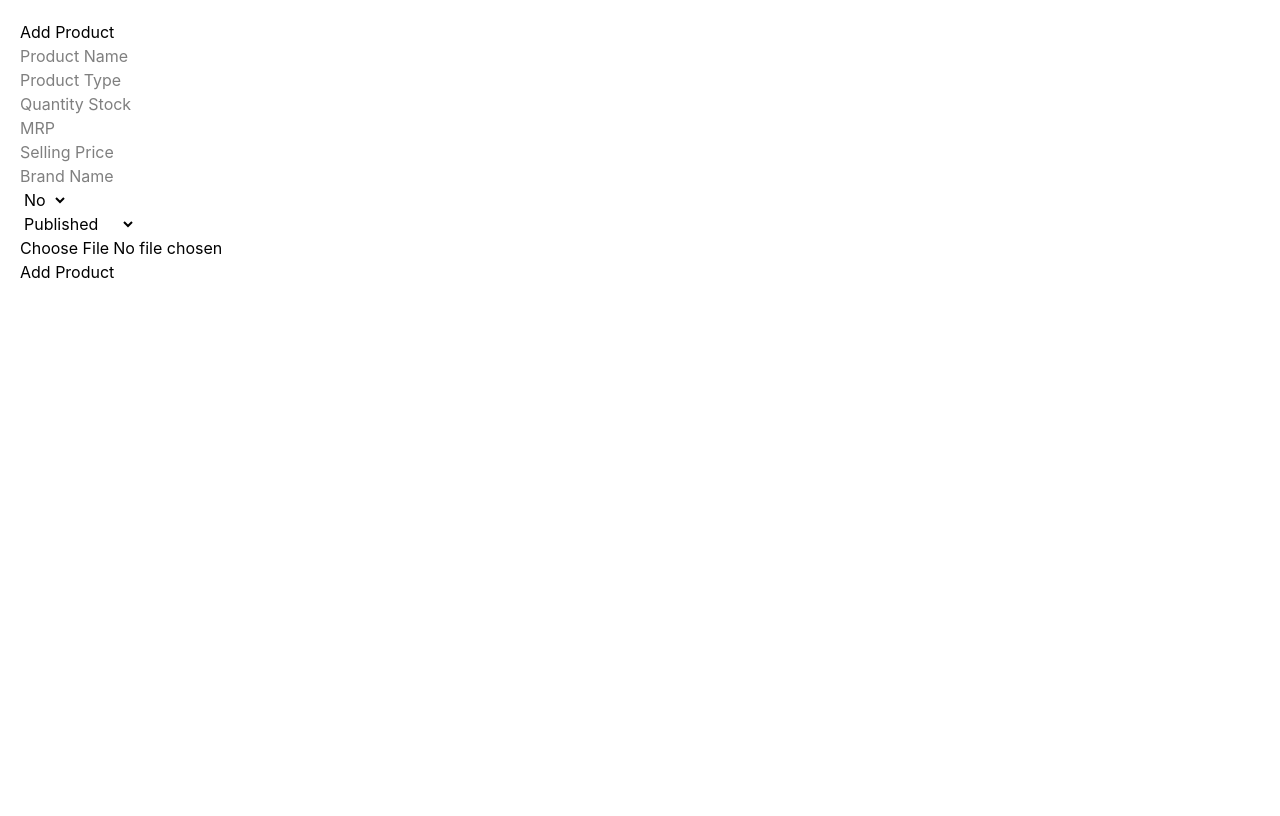
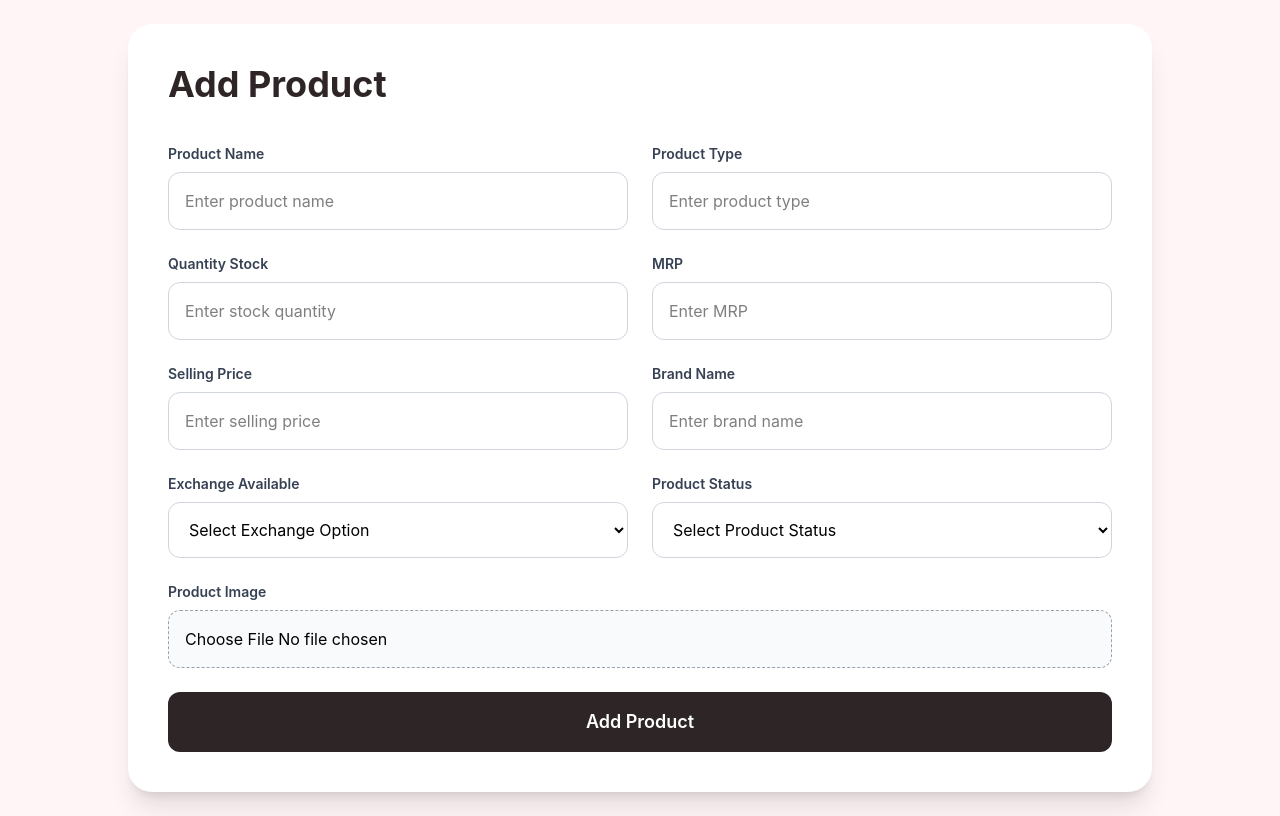
Before and after one commit to dolishaa29/Orufy_assignment, a React app in the folder Frontend/: page /AddProduct in a window 1280 px wide. Built offline with nearby package versions, Linux system fonts and the light colour scheme; the HTML template or start-up script is replaced by a standard one.

Commit message:
new updates

```diff
--- a/Frontend/package.json
+++ b/Frontend/package.json
@@ -13,6 +13,7 @@
     "@tailwindcss/vite": "^4.3.0",
     "axios": "^1.16.1",
     "js-cookie": "^3.0.5",
+    "lucide-react": "^1.16.0",
     "react": "^19.2.6",
     "react-dom": "^19.2.6",
     "react-router-dom": "^7.15.1",
--- /dev/null
+++ b/Frontend/src/components/Navbar.jsx
@@ -0,0 +1,52 @@
+import React from "react"
+
+const Navbar = ({ setSelectedPage }) => {
+  return (
+    <nav className="w-72 min-h-screen bg-white border-r border-pink-100 shadow-sm flex flex-col p-6">
+
+      <div className="mb-10">
+        <h1 className="text-3xl font-bold text-[#2E2526]">
+          Product Panel
+        </h1>
+
+        <p className="text-sm text-[#8C7A7C] mt-2">
+          Manage your products
+        </p>
+      </div>
+
+      <div className="flex flex-col gap-3">
+
+        <button
+          onClick={() => setSelectedPage("dashboard")}
+          className="text-left px-5 py-3 rounded-xl hover:bg-pink-100 transition"
+        >
+          Dashboard
+        </button>
+
+        <button
+          onClick={() => setSelectedPage("addProduct")}
+          className="text-left px-5 py-3 rounded-xl hover:bg-pink-100 transition"
+        >
+          Add Product
+        </button>
+
+        <button
+          onClick={() => setSelectedPage("viewProduct")}
+          className="text-left px-5 py-3 rounded-xl hover:bg-pink-100 transition"
+        >
+          View Product
+        </button>
+
+        <button
+          onClick={() => setSelectedPage("profile")}
+          className="text-left px-5 py-3 rounded-xl hover:bg-pink-100 transition"
+        >
+          Profile
+        </button>
+
+      </div>
+    </nav>
+  )
+}
+
+export default Navbar
--- a/Frontend/src/pages/AddProduct.jsx
+++ b/Frontend/src/pages/AddProduct.jsx
@@ -12,8 +12,8 @@ const AddProduct = () => {
     MRP: "",
     SellingPrice: "",
     BrandName: "",
-    Exchange: "no",
-    Type: "published",
+    Exchange: "",
+    Type: "",
   });
 
   const handleChange = (e) => {
@@ -31,9 +31,14 @@ const AddProduct = () => {
 
       const formData = new FormData();
 
-      Object.keys(form).forEach((key) => {
-        formData.append(key, form[key]);
-      });
+      formData.append("ProductName", form.ProductName);
+      formData.append("ProductType", form.ProductType);
+      formData.append("QuantityStock", form.QuantityStock);
+      formData.append("MRP", form.MRP);
+      formData.append("SellingPrice", form.SellingPrice);
+      formData.append("BrandName", form.BrandName);
+      formData.append("Exchange", form.Exchange);
+      formData.append("Type", form.Type);
 
       formData.append("Images", image);
 
@@ -49,7 +54,22 @@ const AddProduct = () => {
       );
 
       console.log(res.data);
+
       alert("Product Added Successfully");
+
+      setForm({
+        ProductName: "",
+        ProductType: "",
+        QuantityStock: "",
+        MRP: "",
+        SellingPrice: "",
+        BrandName: "",
+        Exchange: "",
+        Type: "",
+      });
+
+      setImage(null);
+
     } catch (error) {
       console.log(error.message);
       alert("Error adding product");
@@ -57,81 +77,192 @@ const AddProduct = () => {
   };
 
   return (
-    <div style={{ padding: "20px" }}>
-      <h2>Add Product</h2>
+    <div className="min-h-screen bg-[#FFF4F6] flex items-center justify-center p-6">
 
-      <form onSubmit={handleSubmit}>
+      <div className="w-full max-w-5xl bg-white rounded-3xl shadow-xl p-10">
+        <div className="mb-10">
+          <h1 className="text-4xl font-bold text-[#2E2526]">
+            Add Product
+          </h1>
+        </div>
+
+        <form
+          onSubmit={handleSubmit}
+          className="grid grid-cols-1 md:grid-cols-2 gap-6"
+        >
+
+          <div>
+            <label className="block mb-2 text-sm font-semibold text-gray-700">
+              Product Name
+            </label>
+
             <input
               type="text"
               name="ProductName"
-          placeholder="Product Name"
+              value={form.ProductName}
               onChange={handleChange}
+              placeholder="Enter product name"
+              className="w-full border border-gray-300 rounded-xl p-4 outline-none focus:ring-2 focus:ring-pink-300"
+              required
             />
-        <br />
+          </div>
+
+          <div>
+            <label className="block mb-2 text-sm font-semibold text-gray-700">
+              Product Type
+            </label>
 
             <input
               type="text"
               name="ProductType"
-          placeholder="Product Type"
+              value={form.ProductType}
               onChange={handleChange}
+              placeholder="Enter product type"
+              className="w-full border border-gray-300 rounded-xl p-4 outline-none focus:ring-2 focus:ring-pink-300"
+              required
             />
-        <br />
+          </div>
+
+          <div>
+            <label className="block mb-2 text-sm font-semibold text-gray-700">
+              Quantity Stock
+            </label>
 
             <input
               type="number"
               name="QuantityStock"
-          placeholder="Quantity Stock"
+              value={form.QuantityStock}
               onChange={handleChange}
+              placeholder="Enter stock quantity"
+              className="w-full border border-gray-300 rounded-xl p-4 outline-none focus:ring-2 focus:ring-pink-300"
+              required
             />
-        <br />
+          </div>
+
+          <div>
+            <label className="block mb-2 text-sm font-semibold text-gray-700">
+              MRP
+            </label>
 
             <input
               type="number"
               name="MRP"
-          placeholder="MRP"
+              value={form.MRP}
               onChange={handleChange}
+              placeholder="Enter MRP"
+              className="w-full border border-gray-300 rounded-xl p-4 outline-none focus:ring-2 focus:ring-pink-300"
+              required
             />
-        <br />
+          </div>
+
+          <div>
+            <label className="block mb-2 text-sm font-semibold text-gray-700">
+              Selling Price
+            </label>
 
             <input
               type="number"
               name="SellingPrice"
-          placeholder="Selling Price"
+              value={form.SellingPrice}
               onChange={handleChange}
+              placeholder="Enter selling price"
+              className="w-full border border-gray-300 rounded-xl p-4 outline-none focus:ring-2 focus:ring-pink-300"
+              required
             />
-        <br />
+          </div>
+
+          <div>
+            <label className="block mb-2 text-sm font-semibold text-gray-700">
+              Brand Name
+            </label>
 
             <input
               type="text"
               name="BrandName"
-          placeholder="Brand Name"
+              value={form.BrandName}
               onChange={handleChange}
+              placeholder="Enter brand name"
+              className="w-full border border-gray-300 rounded-xl p-4 outline-none focus:ring-2 focus:ring-pink-300"
+              required
             />
-        <br />
+          </div>
 
-        <select name="Exchange" onChange={handleChange}>
-          <option value="no">No</option>
-          <option value="yes">Yes</option>
+          <div>
+            <label className="block mb-2 text-sm font-semibold text-gray-700">
+              Exchange Available
+            </label>
+
+            <select
+              name="Exchange"
+              value={form.Exchange}
+              onChange={handleChange}
+              className="w-full border border-gray-300 rounded-xl p-4 outline-none focus:ring-2 focus:ring-pink-300"
+              required
+            >
+              <option value="">
+                Select Exchange Option
+              </option>
+
+              <option value="yes">
+                Yes
+              </option>
+
+              <option value="no">
+                No
+              </option>
             </select>
+          </div>
 
-        <br />
+          <div>
+            <label className="block mb-2 text-sm font-semibold text-gray-700">
+              Product Status
+            </label>
 
-        <select name="Type" onChange={handleChange}>
-          <option value="published">Published</option>
-          <option value="unpublished">Unpublished</option>
+            <select
+              name="Type"
+              value={form.Type}
+              onChange={handleChange}
+              className="w-full border border-gray-300 rounded-xl p-4 outline-none focus:ring-2 focus:ring-pink-300"
+              required
+            >
+              <option value="">
+                Select Product Status
+              </option>
+
+              <option value="published">
+                Published
+              </option>
+
+              <option value="unpublished">
+                Unpublished
+              </option>
             </select>
+          </div>
 
-        <br />
+          <div className="md:col-span-2">
+            <label className="block mb-2 text-sm font-semibold text-gray-700">
+              Product Image
+            </label>
 
             <input
               type="file"
               onChange={(e) => setImage(e.target.files[0])}
+              className="w-full border border-dashed border-gray-400 rounded-xl p-4 bg-gray-50"
+              required
             />
+          </div>
 
-        <br />
+          <div className="md:col-span-2">
+            <button
+              type="submit"
+              className="w-full bg-[#2E2526] hover:bg-black text-white py-4 rounded-xl text-lg font-semibold transition duration-300"
+            >
+              Add Product
+            </button>
+          </div>
 
-        <button type="submit">Add Product</button>
         </form>
+      </div>
     </div>
   );
 };
--- a/Frontend/src/pages/Dashboard.jsx
+++ b/Frontend/src/pages/Dashboard.jsx
@@ -1,190 +1,74 @@
-import React, { useEffect, useState } from 'react';
-import { useNavigate } from 'react-router-dom';
-import Cookies from 'js-cookie';
-import axios from 'axios';
+import React, { useEffect, useState } from "react"
+import axios from "axios"
+import Cookies from "js-cookie"
+import Navbar from "../components/Navbar"
+import AddProduct from "./AddProduct"
+import ViewProduct from "./ViewProduct"
+import UpdateProfile from "./UpdateProfile"
 
 const Dashboard = () => {
-  const navigate = useNavigate();
+  const [selectedPage, setSelectedPage] = useState("dashboard")
 
   const [data, setData] = useState({
-    email: '',
-    name: '',
-    contact: '',
-    address: '',
-  });
-
-  const [loading, setLoading] = useState(false);
-  const [isSidebarOpen, setSidebarOpen] = useState(true);
+    email: "",
+    name: "",
+    contact: "",
+    address: ""
+  })
 
   useEffect(() => {
-    userDashboard();
-  }, []);
+    userDashboard()
+  }, [])
 
   const userDashboard = async () => {
-    setLoading(true);
-
     try {
       const response = await axios.get(
-        import.meta.env.VITE_API_URL + '/dashboard',
+        import.meta.env.VITE_API_URL + "/dashboard",
         {
           headers: {
-            'Content-Type': 'application/json',
-            Authorization: `Bearer ${Cookies.get('token')}`,
+            "Content-Type": "application/json",
+            Authorization: `Bearer ${Cookies.get("token")}`
           },
-          withCredentials: true,
+          withCredentials: true
         }
-      );
+      )
 
-      setData(response.data.dashboard);
+      setData(response.data.dashboard)
+
     } catch (err) {
-      console.log('Error fetching user dashboard', err);
-    } finally {
-      setLoading(false);
+      console.log("Error fetching dashboard", err)
     }
-  };
-
-  const handleLogout = () => {
-    Cookies.remove('token');
-    navigate('/');
-  };
-
-  const menuItems = [
-    {
-      name: 'Add Product',
-      path: '/AddProduct',
-    },
-    {
-      name: 'View Product',
-      path: '/ViewProduct',
-    },
-    {
-      name :'View Profile',
-      path: '/ViewProfile',
-    }
-  ];
-
-  if (loading) {
-    return (
-      <div>
-        <h2>Loading...</h2>
-      </div>
-    );
   }
 
   return (
-    <div>
+    <div className="min-h-screen flex bg-[#FFF0F2]">
+      <Navbar setSelectedPage={setSelectedPage} />
 
-      <div>
+      <main className="flex-1 p-8">
 
-        <aside>
+        {selectedPage === "dashboard" && (
+          <div className="bg-white rounded-2xl p-6 shadow">
+            <h1 className="text-3xl font-bold text-[#2E2526]">
+              Welcome back, {data.name}
+            </h1>
+          </div>
+        )}
 
-          <div>
-            {isSidebarOpen && (
-              <h2>User Dashboard</h2>
-            )}
+        {selectedPage === "addProduct" && (
+          <AddProduct />
+        )}
 
-            <button
-              onClick={() =>
-                setSidebarOpen(!isSidebarOpen)
-              }
-            >
-              {isSidebarOpen ? 'Close' : 'Menu'}
-            </button>
-          </div>
+        {selectedPage === "viewProduct" && (
+          <ViewProduct />
+        )}
 
-          <nav>
-            <div>
-              <button>
-                Dashboard
-              </button>
-            </div>
+        {selectedPage === "profile" && (
+          <UpdateProfile/>
+        )}
 
-            {menuItems.map((item) => (
-              <div key={item.path}>
-                <button
-                  onClick={() =>
-                    navigate(item.path)
-                  }
-                >
-                  {item.name}
-                </button>
-              </div>
-            ))}
-          </nav>
+      </main>
+    </div>
+  )
+}
 
-
-          <div>
-            <button onClick={handleLogout}>
-              Logout
-            </button>
-          </div>
-        </aside>
-
-
-        <main>
-
-          <header>
-            <h1>Dashboard</h1>
-
-            <p>
-              Welcome Back {data.name}
-            </p>
-          </header>
-
-
-          <section>
-
-            <div>
-              <h2>User Information</h2>
-
-              <div>
-                <div>
-                  <h3>Name</h3>
-                  <p>{data.name}</p>
-                </div>
-
-                <div>
-                  <h3>Email</h3>
-                  <p>{data.email}</p>
-                </div>
-
-                <div>
-                  <h3>Contact</h3>
-                  <p>{data.contact}</p>
-                </div>
-
-                <div>
-                  <h3>Address</h3>
-                  <p>{data.address}</p>
-                </div>
-              </div>
-            </div>
-
-
-            <div>
-              <h2>Quick Actions</h2>
-
-              <div>
-                {menuItems.map((item) => (
-                  <div key={item.path}>
-                    <h3>{item.name}</h3>
-
-                    <button
-                      onClick={() =>
-                        navigate(item.path)
-                      }
-                    >
-                      Open
-                    </button>
-                  </div>
-                ))}
-              </div>
-            </div>
-          </section>
-        </main>
-      </div>
-    </div>
-  );
-};
-
-export default Dashboard;
+export default Dashboard
```
Also changed, not shown: 4 other files (tests, documents, lock files or other folders). Lines whose indentation alone changed are shown as unchanged.
